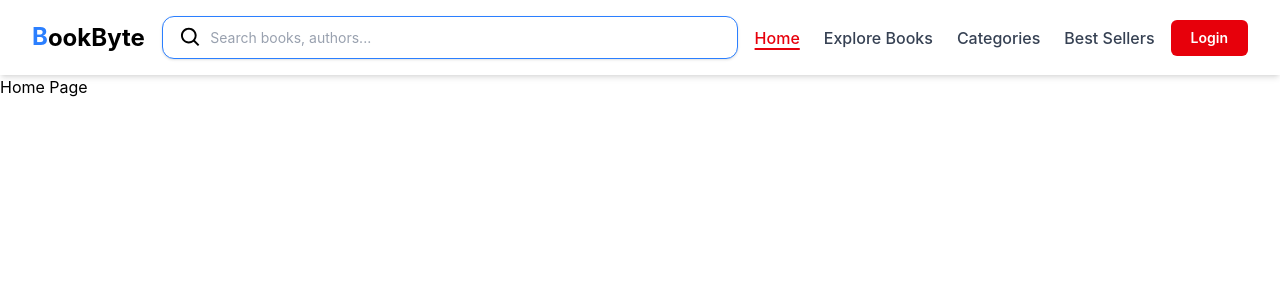
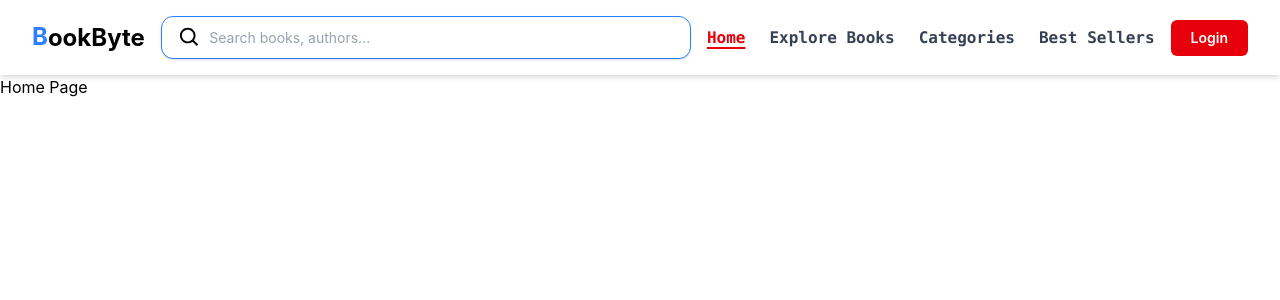
Before and after one commit to raushan-sinha/book-byte, a React (Vite) app: page / in a window 1280 px wide. Shown: the top 300 px of the page. Built offline with nearby package versions, Linux system fonts and the light colour scheme.

Commit message:
Added 'font' styles

```diff
--- a/src/components/layout/navbar/NavLinks.tsx
+++ b/src/components/layout/navbar/NavLinks.tsx
@@ -8,7 +8,7 @@ const NavLinks = () => {
         <ul className="hidden lg:flex items-center gap-6 list-none">
             {navLinks.map((link, idx) => (
                 <li key={idx}>
-                    <Link to={link.path} className={`font-medium text-gray-700 transition cursor-pointer ${location.pathname === link.path ? 'underline underline-offset-4 decoration-2 text-red-600' : ''}`}>
+                    <Link to={link.path} className={`font-semibold text-gray-700 transition cursor-pointer font-mono ${location.pathname === link.path ? 'underline underline-offset-4 decoration-2 text-red-600' : ''}`}>
                         {link.name}
                     </Link>
                 </li>
```
